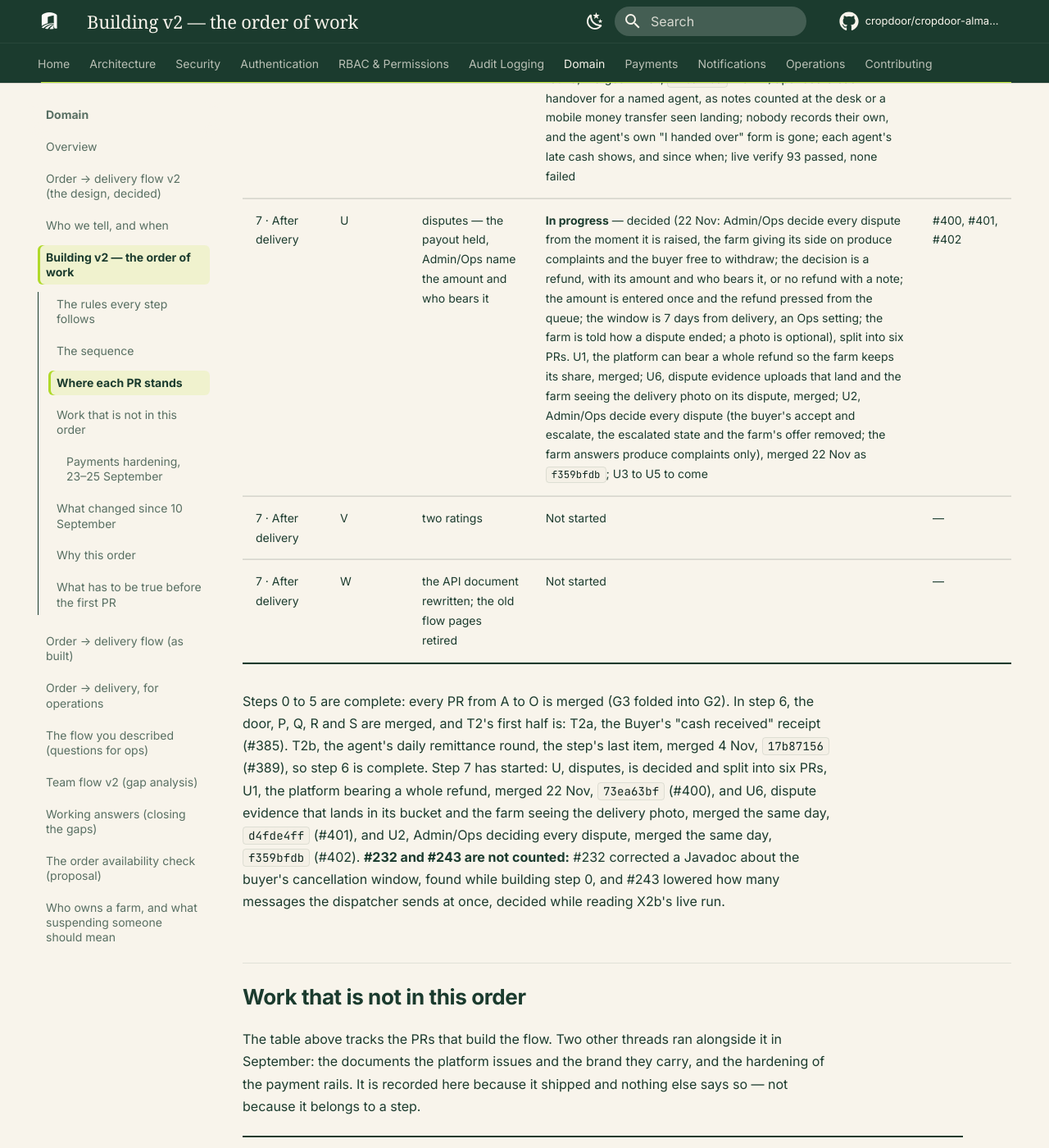
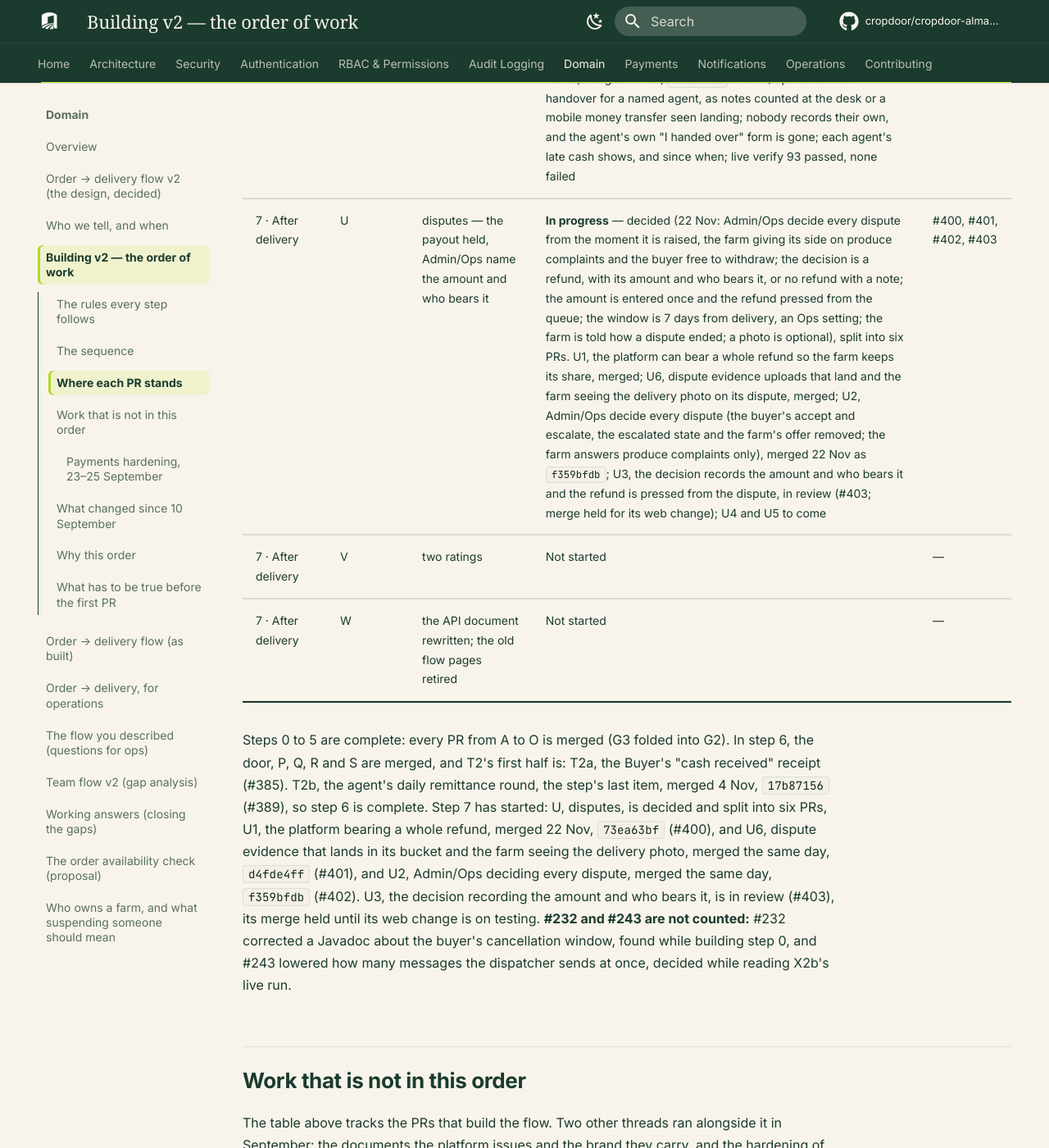
Before and after one commit to cropdoor/cropdoor-almanac, an MkDocs documentation site: the page built from docs/domain/order-delivery-flow-v2-build-order.md, in a window 1280 px wide and 1400 px high, scrolled down 10564 px. Shown: the whole window at 82% size. Built offline with MkDocs 1.6.1 and Material for MkDocs 9.7.7, drawn with Linux system fonts in a browser that asks for light colours; some web fonts are replaced; comment, search, counter and statistics services are not loaded.

Commit message:
Build order: U3 in review (#403)

```diff
--- a/docs/domain/order-delivery-flow-v2-build-order.md
+++ b/docs/domain/order-delivery-flow-v2-build-order.md
@@ -81,11 +81,11 @@ The one place that says what is finished. A PR is **Done** only once it is merge
 | 6 · The door | R | DELIVERY FAILED, the return to the farm, the alerts | **Done** — the delivery agent's DELIVERY FAILED at the door with a reason, a note and photos, no money moved and the crew kept on the order (R1); the produce's return to the farm, the Admin/Ops cancel that follows it and the two overdue alerts (R2); the buyer told why and the farm that its produce is coming back (R3). R1 to R3 are merged and reach production together once the delivery app ships its part | #366, #367, #368 |
 | 6 · The door | S | the second attempt — the buyer asks and pays again, or the order is cancelled with a strike | **Done** — decided (20 Oct: Admin/Ops record the ask, the fee waivable, READY again after the return, the cash fee posted on its own, the online fee by a payment link, the deadline cancel, no online strikes); S0, a builder for the notification context, merged; S4, the desk return (Admin/Ops record the produce back at the farm), merged; S1a, the ask (fee waived) and READY again, merged; S1b, the owed cash fee paid at the door, merged; S3, the deadline cancel, merged; S2a, the owed online fee paid in the app, merged; S2b, the later waiver (Admin/Ops waive an owed fee while the order waits at DELIVERY FAILED, and a charge on a fee no longer owed goes back to the Buyer as such), merged. The security fix's second part (#379): merged 27 Oct, `581fbf01`; live verify passed 66/66; next: the promotion, then the §2.9 deploy step once per environment. Its security follow-up: PR 1, the token chain (#386), merged 31 Oct, `aa870cae`, live verify 41/41; PR 2, the small fixes (#388: phone login answers staff and non-ACTIVE accounts as an unknown phone, the 409s stop echoing contact details, staff `expiresIn` 300), merged 2 Nov, `384393a6`, live verify 31/31; PR 3, the chat socket, waits for cropdoor-frontend#304 | #369, #370, #372, #373, #374, #375, #377 |
 | 6 · The door | T2 | the "cash received" text and the agent's daily remittance round | **Done** — decided (29 Oct: the Buyer who placed the order is told in the app, by email and by text, at the door and at an Admin/Ops close-out, the farm not told; Admin/Ops record each handover when the money reaches CropDoor, and an agent's cash is late at 17:00 on the day it was taken, nothing blocked); T2a, the receipt "we received your cash, GHS X", merged; T2b, the remittance round, merged 4 Nov, `17b87156`: Admin/Ops record each handover for a named agent, as notes counted at the desk or a mobile money transfer seen landing; nobody records their own, and the agent's own "I handed over" form is gone; each agent's late cash shows, and since when; live verify 93 passed, none failed | #385, #389 |
-| 7 · After delivery | U | disputes — the payout held, Admin/Ops name the amount and who bears it | **In progress** — decided (22 Nov: Admin/Ops decide every dispute from the moment it is raised, the farm giving its side on produce complaints and the buyer free to withdraw; the decision is a refund, with its amount and who bears it, or no refund with a note; the amount is entered once and the refund pressed from the queue; the window is 7 days from delivery, an Ops setting; the farm is told how a dispute ended; a photo is optional), split into six PRs. U1, the platform can bear a whole refund so the farm keeps its share, merged; U6, dispute evidence uploads that land and the farm seeing the delivery photo on its dispute, merged; U2, Admin/Ops decide every dispute (the buyer's accept and escalate, the escalated state and the farm's offer removed; the farm answers produce complaints only), merged 22 Nov as `f359bfdb`; U3 to U5 to come | #400, #401, #402 |
+| 7 · After delivery | U | disputes — the payout held, Admin/Ops name the amount and who bears it | **In progress** — decided (22 Nov: Admin/Ops decide every dispute from the moment it is raised, the farm giving its side on produce complaints and the buyer free to withdraw; the decision is a refund, with its amount and who bears it, or no refund with a note; the amount is entered once and the refund pressed from the queue; the window is 7 days from delivery, an Ops setting; the farm is told how a dispute ended; a photo is optional), split into six PRs. U1, the platform can bear a whole refund so the farm keeps its share, merged; U6, dispute evidence uploads that land and the farm seeing the delivery photo on its dispute, merged; U2, Admin/Ops decide every dispute (the buyer's accept and escalate, the escalated state and the farm's offer removed; the farm answers produce complaints only), merged 22 Nov as `f359bfdb`; U3, the decision records the amount and who bears it and the refund is pressed from the dispute, in review (#403; merge held for its web change); U4 and U5 to come | #400, #401, #402, #403 |
 | 7 · After delivery | V | two ratings | Not started | — |
 | 7 · After delivery | W | the API document rewritten; the old flow pages retired | Not started | — |
 
-Steps 0 to 5 are complete: every PR from A to O is merged (G3 folded into G2). In step 6, the door, P, Q, R and S are merged, and T2's first half is: T2a, the Buyer's "cash received" receipt (#385). T2b, the agent's daily remittance round, the step's last item, merged 4 Nov, `17b87156` (#389), so step 6 is complete. Step 7 has started: U, disputes, is decided and split into six PRs, U1, the platform bearing a whole refund, merged 22 Nov, `73ea63bf` (#400), and U6, dispute evidence that lands in its bucket and the farm seeing the delivery photo, merged the same day, `d4fde4ff` (#401), and U2, Admin/Ops deciding every dispute, merged the same day, `f359bfdb` (#402). **#232 and #243 are not counted:** #232 corrected a Javadoc about the buyer's cancellation window, found while building step 0, and #243 lowered how many messages the dispatcher sends at once, decided while reading X2b's live run.
+Steps 0 to 5 are complete: every PR from A to O is merged (G3 folded into G2). In step 6, the door, P, Q, R and S are merged, and T2's first half is: T2a, the Buyer's "cash received" receipt (#385). T2b, the agent's daily remittance round, the step's last item, merged 4 Nov, `17b87156` (#389), so step 6 is complete. Step 7 has started: U, disputes, is decided and split into six PRs, U1, the platform bearing a whole refund, merged 22 Nov, `73ea63bf` (#400), and U6, dispute evidence that lands in its bucket and the farm seeing the delivery photo, merged the same day, `d4fde4ff` (#401), and U2, Admin/Ops deciding every dispute, merged the same day, `f359bfdb` (#402). U3, the decision recording the amount and who bears it, is in review (#403), its merge held until its web change is on testing. **#232 and #243 are not counted:** #232 corrected a Javadoc about the buyer's cancellation window, found while building step 0, and #243 lowered how many messages the dispatcher sends at once, decided while reading X2b's live run.
 
 ## Work that is not in this order
 
```
